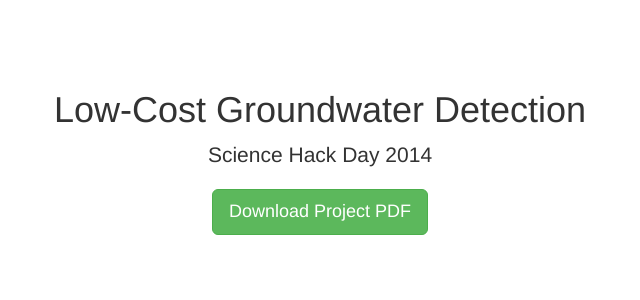
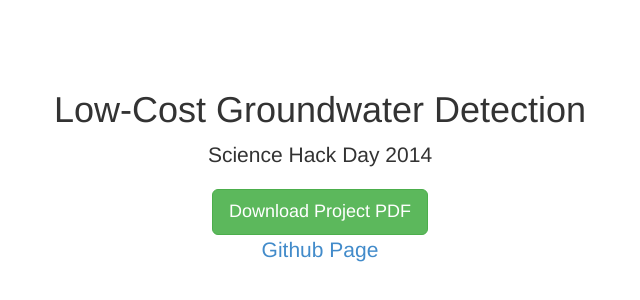
Before and after one commit to groundwaterhack/groundwaterhack.github.io, a plain HTML site: page index.html in a window 1280 px wide. Shown: the whole page, without its empty margins (320-960 px from the left). Drawn offline with Linux system fonts and the light colour scheme.

Commit message:
added github project page

```diff
--- a/index.html
+++ b/index.html
@@ -49,6 +49,7 @@
                     Download Project PDF
                   </button></a>
                 </div>
+                <div><p class="lead"><a href="https://github.com/groundwaterhack/groundwaterhack.github.io" target="_blank">Github Page</a></p></div>
             </div>
         </div>
 
```
